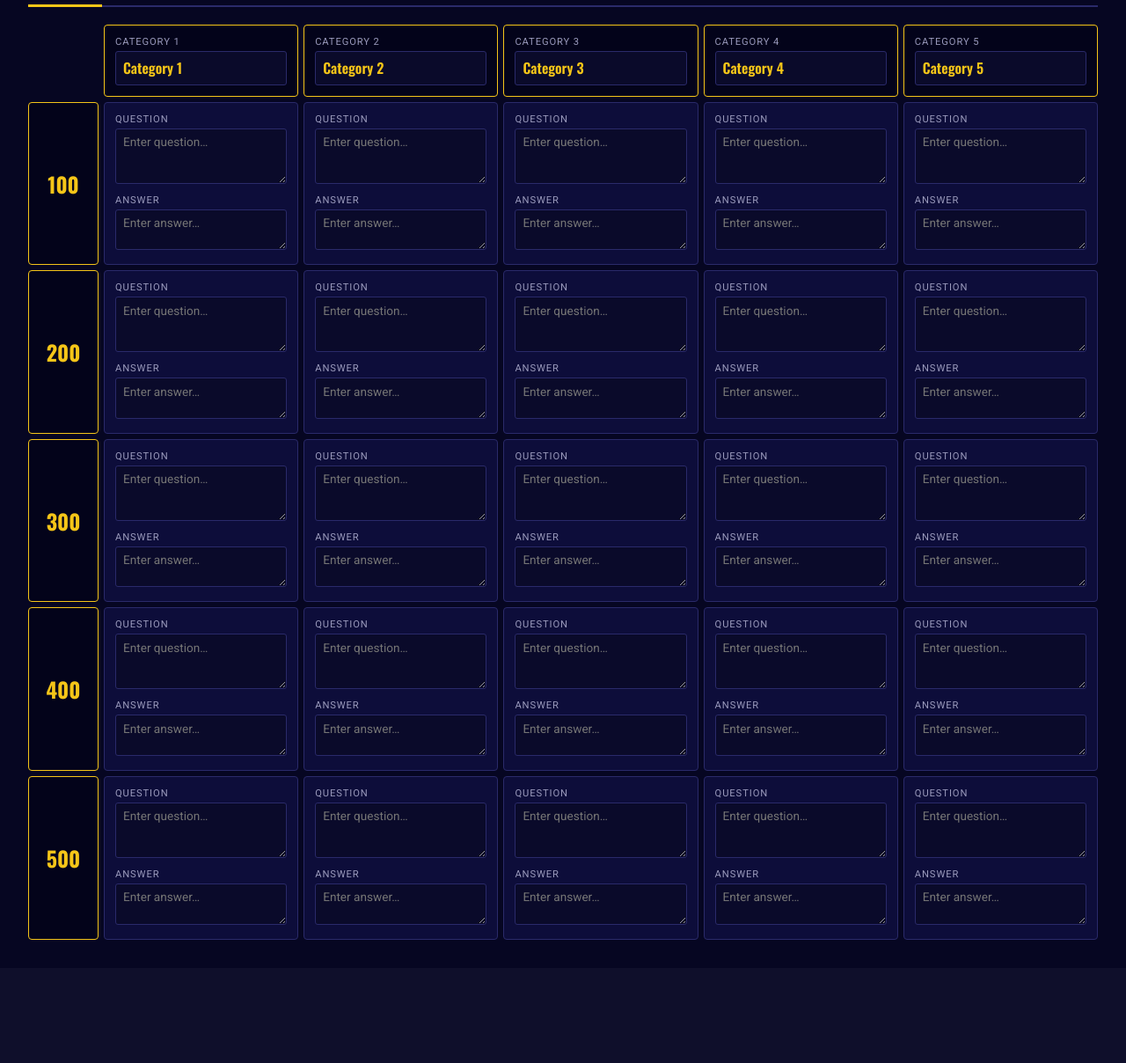
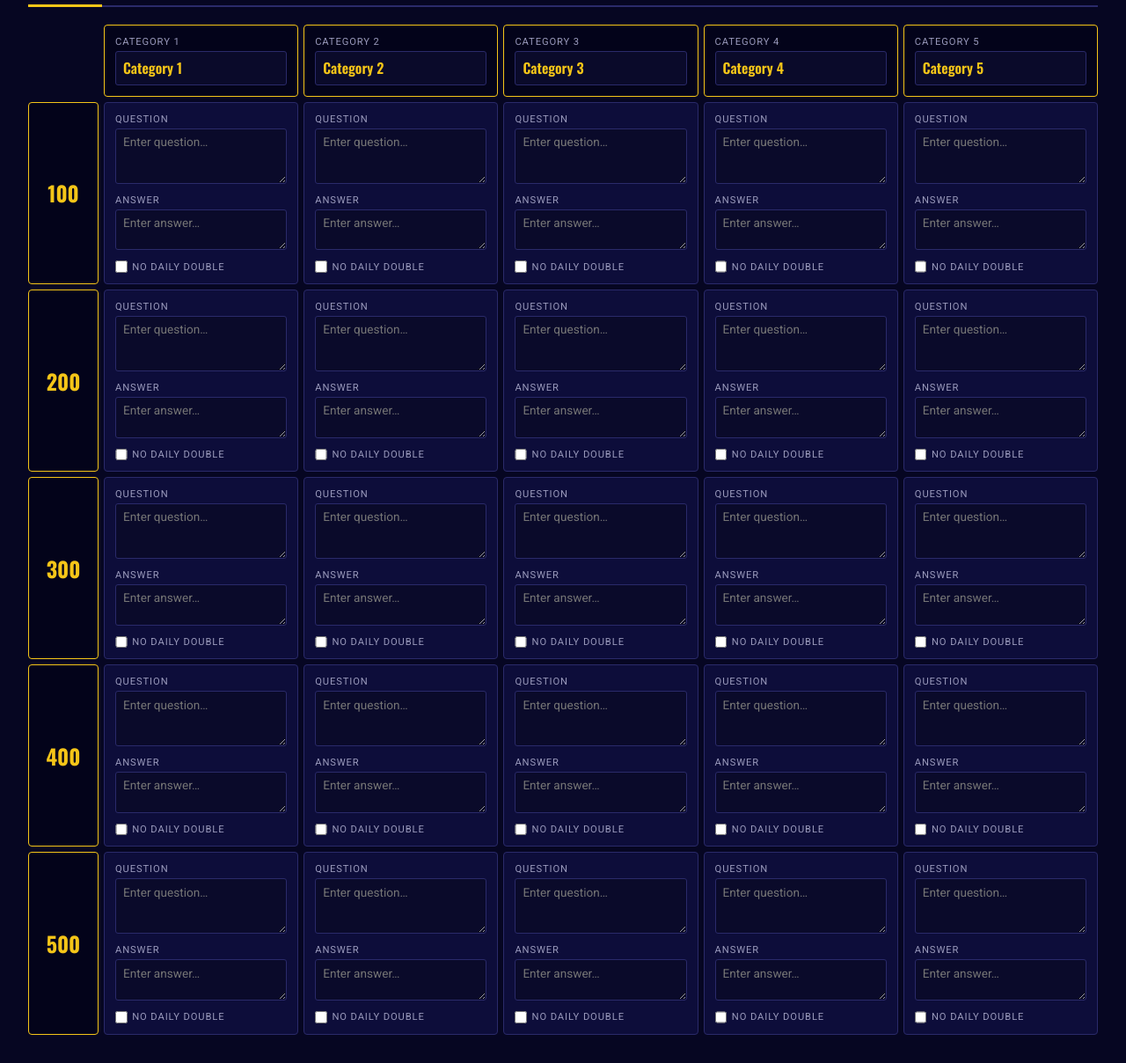
Before and after one commit to OneAutumnMango/jeopardy, a Flask app: page /edit in a window 1280 px wide. Shown: the part 206-1414 px from the top of the page at 88% size. Before the commit the page ends 1274 px from the top, so only its background shows below. Run offline with Flask 3, Linux system fonts and the light colour scheme.

Commit message:
add daily double exclusion

```diff
--- a/app.py
+++ b/app.py
@@ -76,7 +76,12 @@ def save_boards(data):
 
 def _pick_daily_doubles(board: dict, count: int = 2) -> set:
     """Randomly select `count` question IDs from a board for Daily Double."""
-    all_ids = [q["id"] for cat in board.get("categories", []) for q in cat.get("questions", [])]
+    all_ids = [
+        q["id"]
+        for cat in board.get("categories", [])
+        for q in cat.get("questions", [])
+        if q.get("dd_eligible", True)
+    ]
     return set(random.sample(all_ids, min(count, len(all_ids))))
 
 
--- a/static/css/style.css
+++ b/static/css/style.css
@@ -255,6 +255,26 @@ body {
 }
 
 .cell-label:first-child { margin-top: 0; }
+
+.no-dd-label {
+  display: flex;
+  align-items: center;
+  gap: 0.35rem;
+  margin-top: 0.5rem;
+  font-size: 0.7rem;
+  color: var(--muted);
+  text-transform: uppercase;
+  letter-spacing: 0.08em;
+  cursor: pointer;
+  user-select: none;
+}
+.no-dd-label input[type="checkbox"] {
+  accent-color: var(--gold, #e0b84a);
+  width: 0.85rem;
+  height: 0.85rem;
+  cursor: pointer;
+  flex-shrink: 0;
+}
 
 .cat-title-input,
 .q-input,
--- a/static/js/edit.js
+++ b/static/js/edit.js
@@ -30,11 +30,13 @@ function serializeBoard(boardId) {
     for (let qIdx = 0; qIdx < 5; qIdx++) {
       const qInput = document.querySelector(`.q-input[data-board="${boardId}"][data-cat-index="${catIdx}"][data-q-index="${qIdx}"]`);
       const aInput = document.querySelector(`.a-input[data-board="${boardId}"][data-cat-index="${catIdx}"][data-q-index="${qIdx}"]`);
+      const nddInput = document.querySelector(`.no-dd-input[data-board="${boardId}"][data-cat-index="${catIdx}"][data-q-index="${qIdx}"]`);
       questions.push({
         id: `q-${catIdx}-${qIdx}`,
         points: meta.point_multiplier * (qIdx + 1),
         question: qInput ? qInput.value.trim() : '',
-        answer:   aInput ? aInput.value.trim() : ''
+        answer:   aInput ? aInput.value.trim() : '',
+        dd_eligible: nddInput ? !nddInput.checked : true
       });
     }
     const origCat = meta.categories[catIdx];
@@ -68,8 +70,10 @@ function loadBoard(boardId) {
       cat.questions.forEach((q, qIdx) => {
         const qInput = document.querySelector(`.q-input[data-board="${boardId}"][data-cat-index="${catIdx}"][data-q-index="${qIdx}"]`);
         const aInput = document.querySelector(`.a-input[data-board="${boardId}"][data-cat-index="${catIdx}"][data-q-index="${qIdx}"]`);
+        const nddInput = document.querySelector(`.no-dd-input[data-board="${boardId}"][data-cat-index="${catIdx}"][data-q-index="${qIdx}"]`);
         if (qInput) qInput.value = q.question;
         if (aInput) aInput.value = q.answer;
+        if (nddInput) nddInput.checked = q.dd_eligible === false;
       });
     });
   } catch {}
--- a/templates/edit.html
+++ b/templates/edit.html
@@ -74,6 +74,7 @@
         <textarea class="q-input" data-board="board1" data-cat-index="{{ loop.index0 }}" data-q-index="{{ q_idx }}" rows="3" placeholder="Enter question…">{{ q.question }}</textarea>
         <label class="cell-label">Answer</label>
         <textarea class="a-input" data-board="board1" data-cat-index="{{ loop.index0 }}" data-q-index="{{ q_idx }}" rows="2" placeholder="Enter answer…">{{ q.answer }}</textarea>
+        <label class="no-dd-label"><input type="checkbox" class="no-dd-input" data-board="board1" data-cat-index="{{ loop.index0 }}" data-q-index="{{ q_idx }}"{% if q.dd_eligible is defined and not q.dd_eligible %} checked{% endif %}>No Daily Double</label>
       </div>
       {% endfor %}
       {% endfor %}
@@ -99,6 +100,7 @@
         <textarea class="q-input" data-board="board2" data-cat-index="{{ loop.index0 }}" data-q-index="{{ q_idx }}" rows="3" placeholder="Enter question…">{{ q.question }}</textarea>
         <label class="cell-label">Answer</label>
         <textarea class="a-input" data-board="board2" data-cat-index="{{ loop.index0 }}" data-q-index="{{ q_idx }}" rows="2" placeholder="Enter answer…">{{ q.answer }}</textarea>
+        <label class="no-dd-label"><input type="checkbox" class="no-dd-input" data-board="board2" data-cat-index="{{ loop.index0 }}" data-q-index="{{ q_idx }}"{% if q.dd_eligible is defined and not q.dd_eligible %} checked{% endif %}>No Daily Double</label>
       </div>
       {% endfor %}
       {% endfor %}
```
Also changed, not shown: tests/test_socketio_extra.py (+38 -0 lines).
